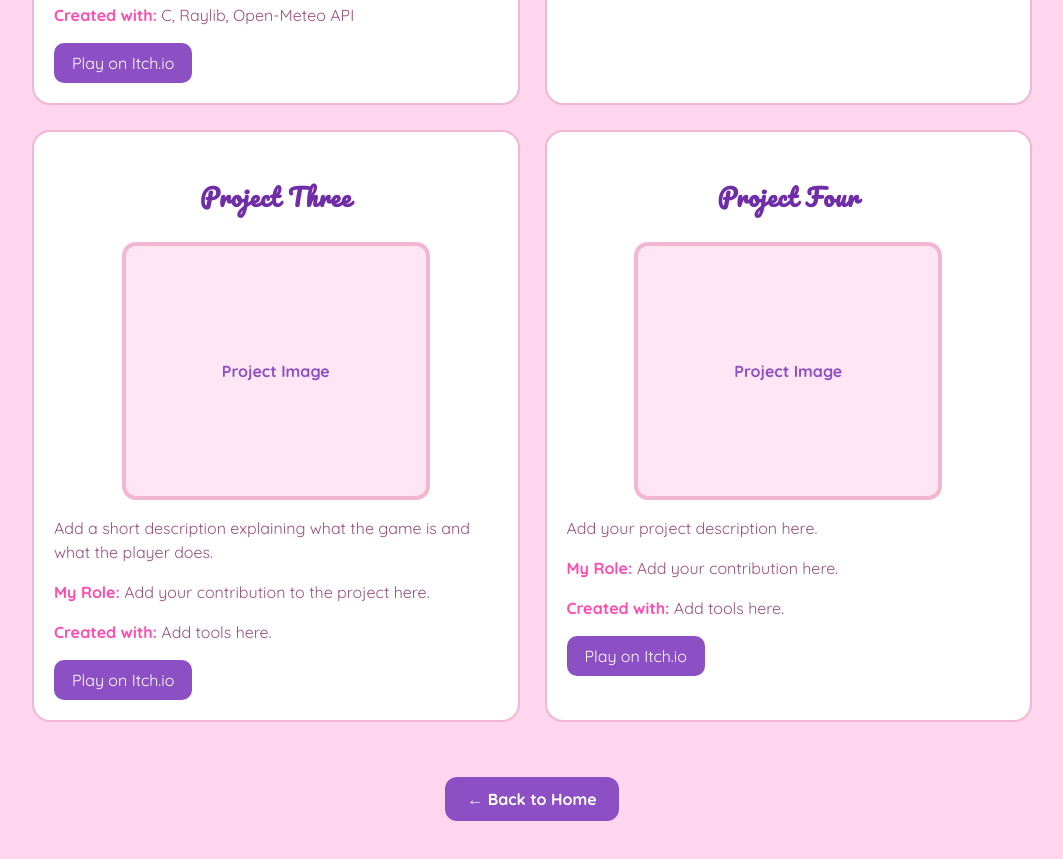
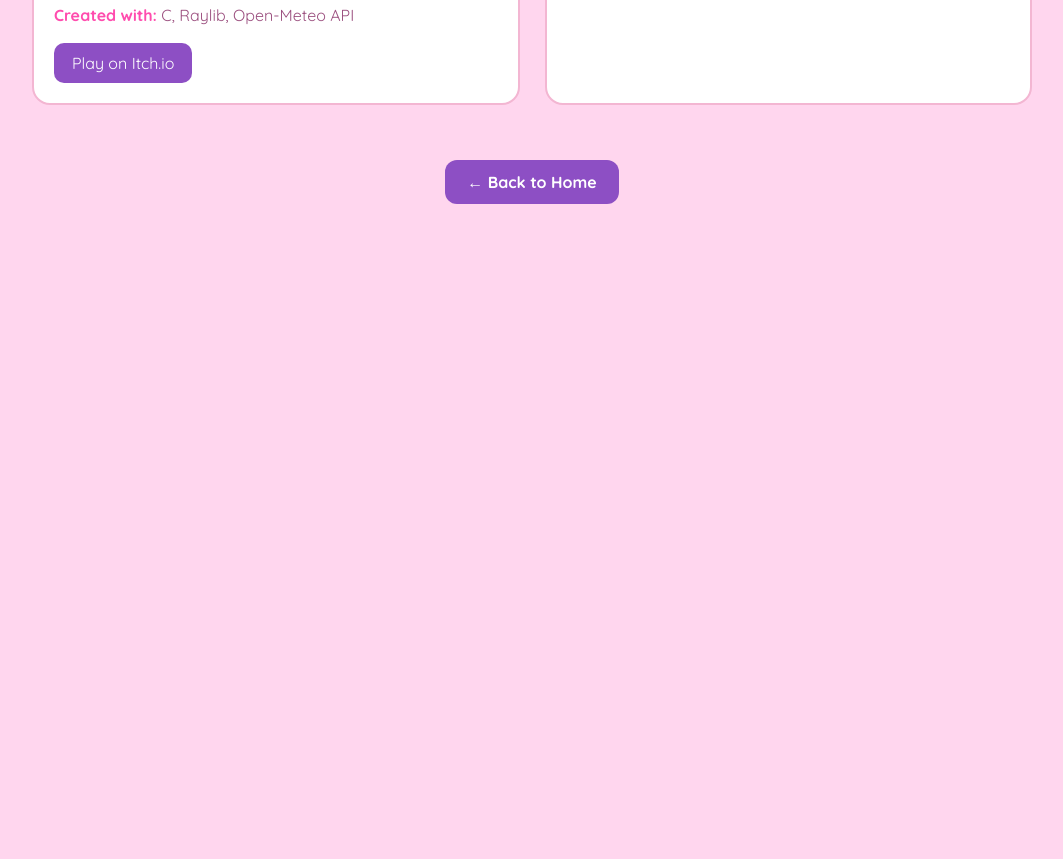
Before and after one commit to kdogz9/PortfolioWebsite, a plain HTML site: page projects.html in a window 1280 px wide. Shown: the part 1277-2136 px from the top of the page, without its empty margins (108-1171 px from the left). After the commit the page ends 1551 px from the top, so only its background shows below. Drawn offline with Linux system fonts and the light colour scheme.

Commit message:
changed project html

```diff
--- a/projects.html
+++ b/projects.html
@@ -129,78 +129,6 @@
                 </article>
 
 
-                <!-- PROJECT 3 -->
-
-                <article class="project-card">
-
-                    <h3>Project Three</h3>
-
-                    <div class="project-placeholder">
-                        Project Image
-                    </div>
-
-                    <p>
-                        Add a short description explaining what the game is
-                        and what the player does.
-                    </p>
-
-                    <p>
-                        <b>My Role:</b>
-                        Add your contribution to the project here.
-                    </p>
-
-                    <p>
-                        <b>Created with:</b>
-                        Add tools here.
-                    </p>
-
-                    <div class="project-buttons">
-
-                        <a href="#">
-                            Play on Itch.io
-                        </a>
-
-                    </div>
-
-                </article>
-
-
-                <!-- PROJECT 4 -->
-
-                <article class="project-card">
-
-                    <h3>Project Four</h3>
-
-                    <div class="project-placeholder">
-                        Project Image
-                    </div>
-
-                    <p>
-                        Add your project description here.
-                    </p>
-
-                    <p>
-                        <b>My Role:</b>
-                        Add your contribution here.
-                    </p>
-
-                    <p>
-                        <b>Created with:</b>
-                        Add tools here.
-                    </p>
-
-                    <div class="project-buttons">
-
-                        <a href="#">
-                            Play on Itch.io
-                        </a>
-
-                    </div>
-
-                </article>
-
-
-            </div>
 
         </section>
 
```
